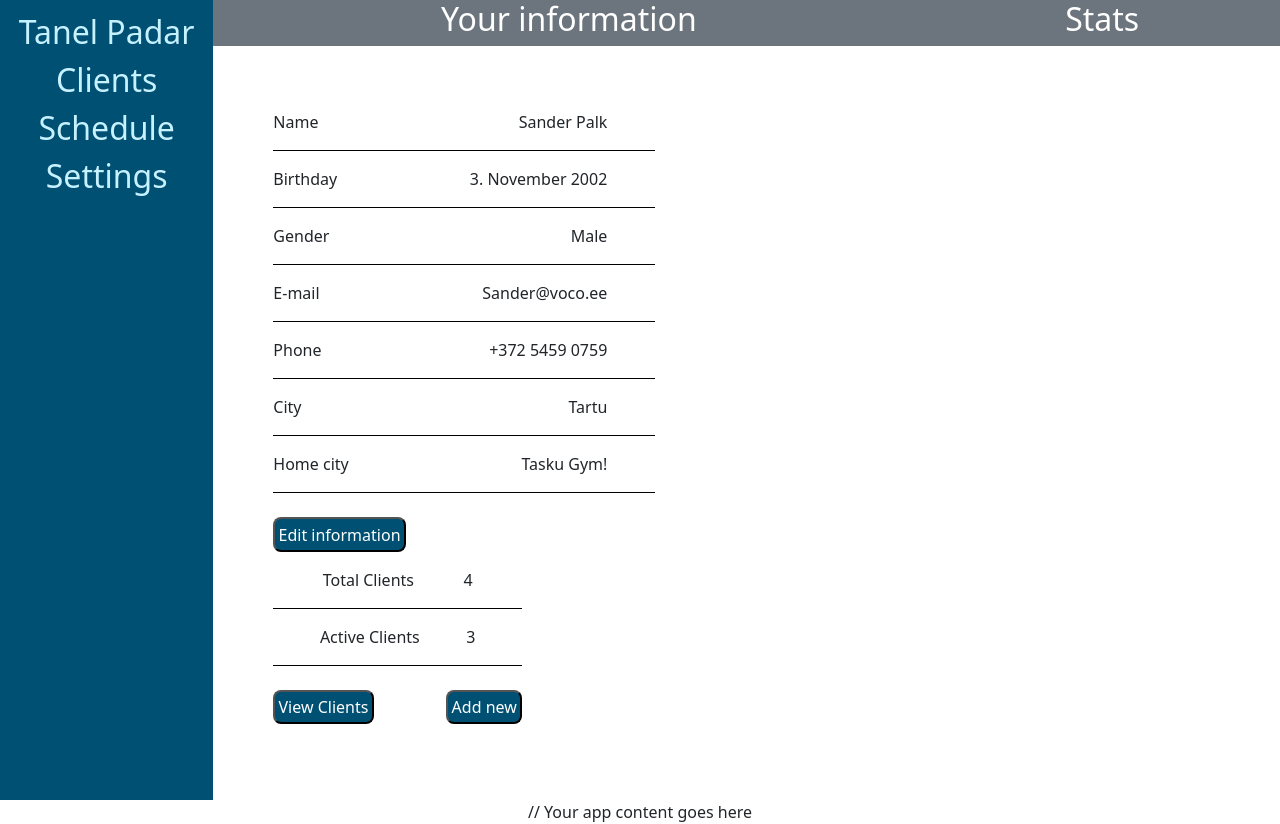
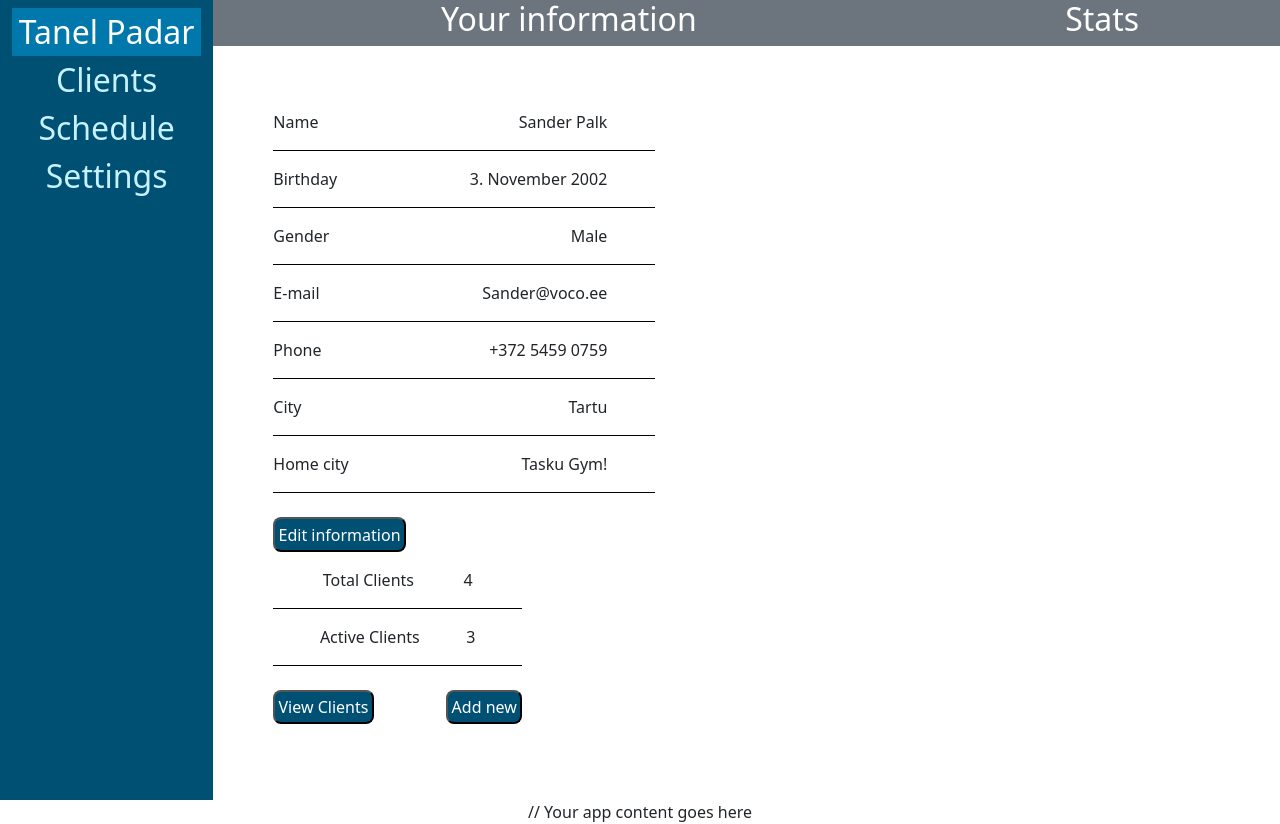
Before and after one commit to TanelPadar/fitnet, a React (Create React App) app: page / in a window 1280 px wide. Built offline with nearby package versions, Linux system fonts and the light colour scheme.

Commit message:
refactored sidebar nav items.

```diff
--- a/src/css/main.css
+++ b/src/css/main.css
@@ -8,11 +8,8 @@
     font-size: 2rem;
 }
 
-.sidebar nav a:focus {
-    color:white;
-    background:#0078AB ;
-}
-.sidebar nav a:active {
+
+.sidebar nav .active {
     color:white;
     background:#0078AB ;
 }
```
